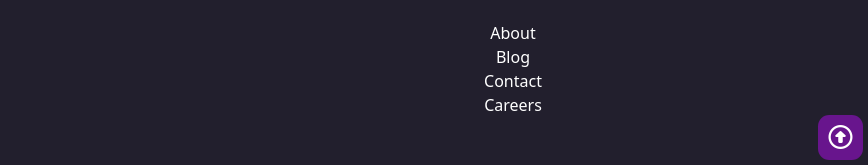
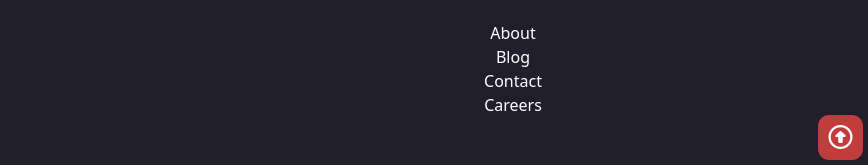
Before and after one commit to petraT25/Travel-agency, a plain HTML site: page index.html in a window 1280 px wide. Shown: the part 2614-2779 px from the top of the page, 412-1280 px from the left. Drawn offline with nearby package versions, Linux system fonts and the light colour scheme.

Commit message:
change scroll button color

```diff
--- a/scss/_navbarFooter.scss
+++ b/scss/_navbarFooter.scss
@@ -160,7 +160,7 @@ footer {
   right: 5px;
   width: 35px;
   height: 35px;
-  background-color: #bb09fc76;
+  background-color: $underline;
   font-size: 1.5rem;
   color: #fff;
   border-radius: 25%;
```
Also changed, not shown: dist/css/about.css, dist/css/contact.css, dist/css/destination.css, dist/css/main.css.
